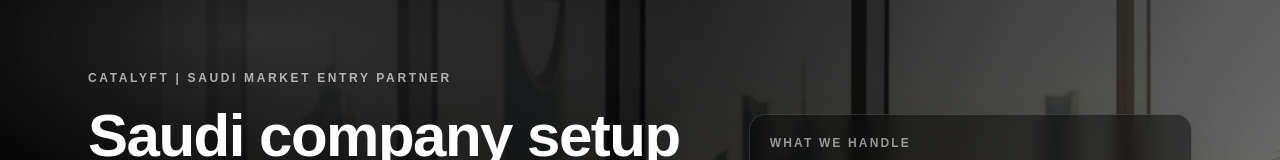
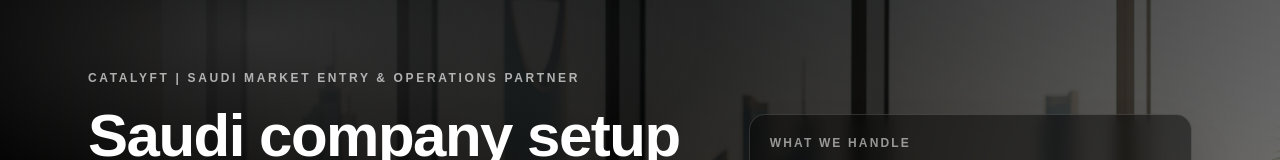
Before and after one commit to oalmalky5/catalyft-website, a Next.js app: page / in a window 1280 px wide. Shown: the part 139-299 px from the top of the page. Built offline with nearby package versions, Linux system fonts and the light colour scheme.

Commit message:
fixing eyebrow in the hero

```diff
--- a/components/Hero.tsx
+++ b/components/Hero.tsx
@@ -30,7 +30,7 @@ export default function Hero() {
           <p
             className="text-xs font-semibold uppercase tracking-[0.22em] text-white/65"
           >
-            CATALYFT | SAUDI MARKET ENTRY PARTNER
+            CATALYFT | SAUDI MARKET ENTRY &amp; OPERATIONS PARTNER
           </p>
 
           <h1
```
